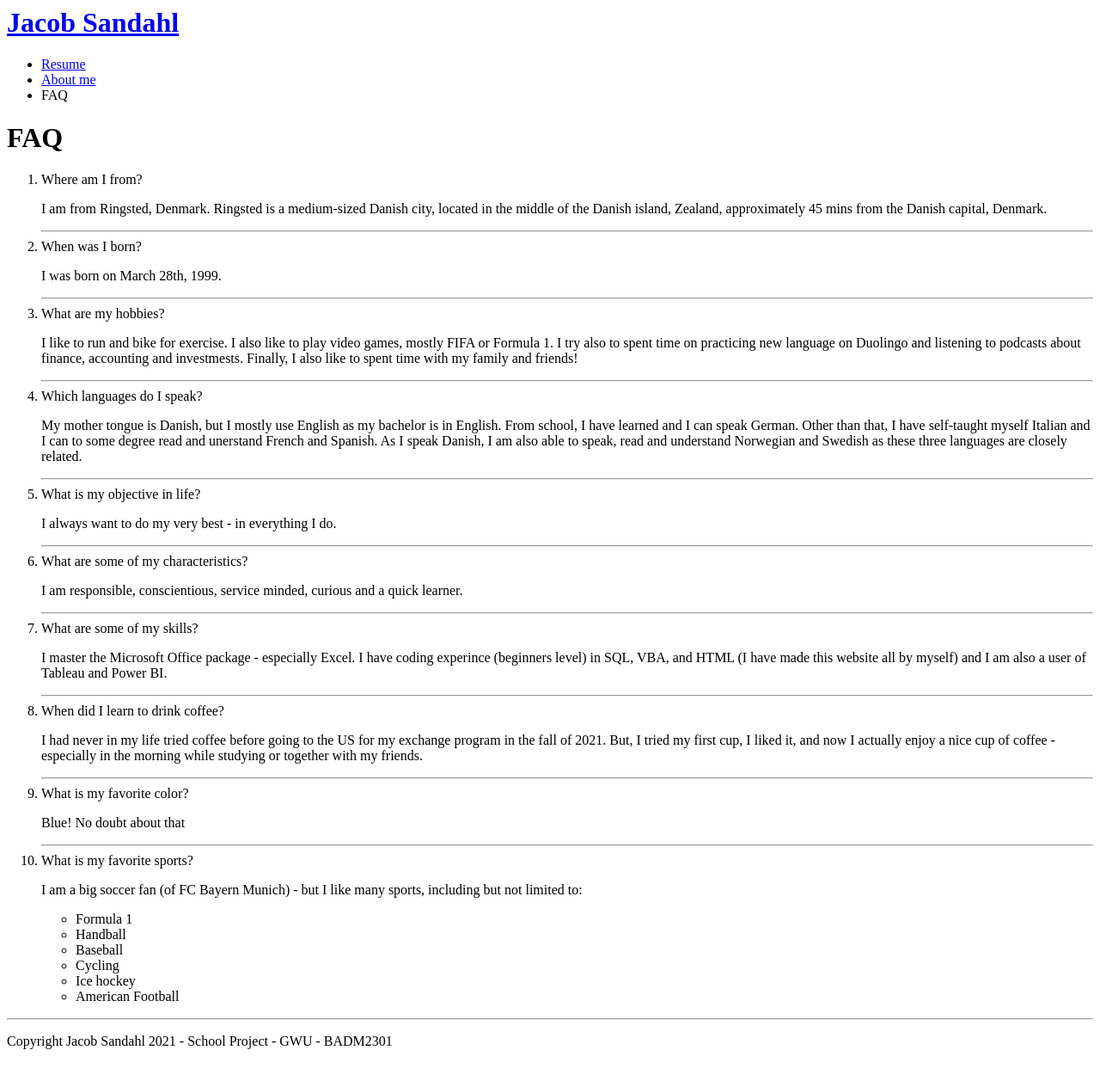
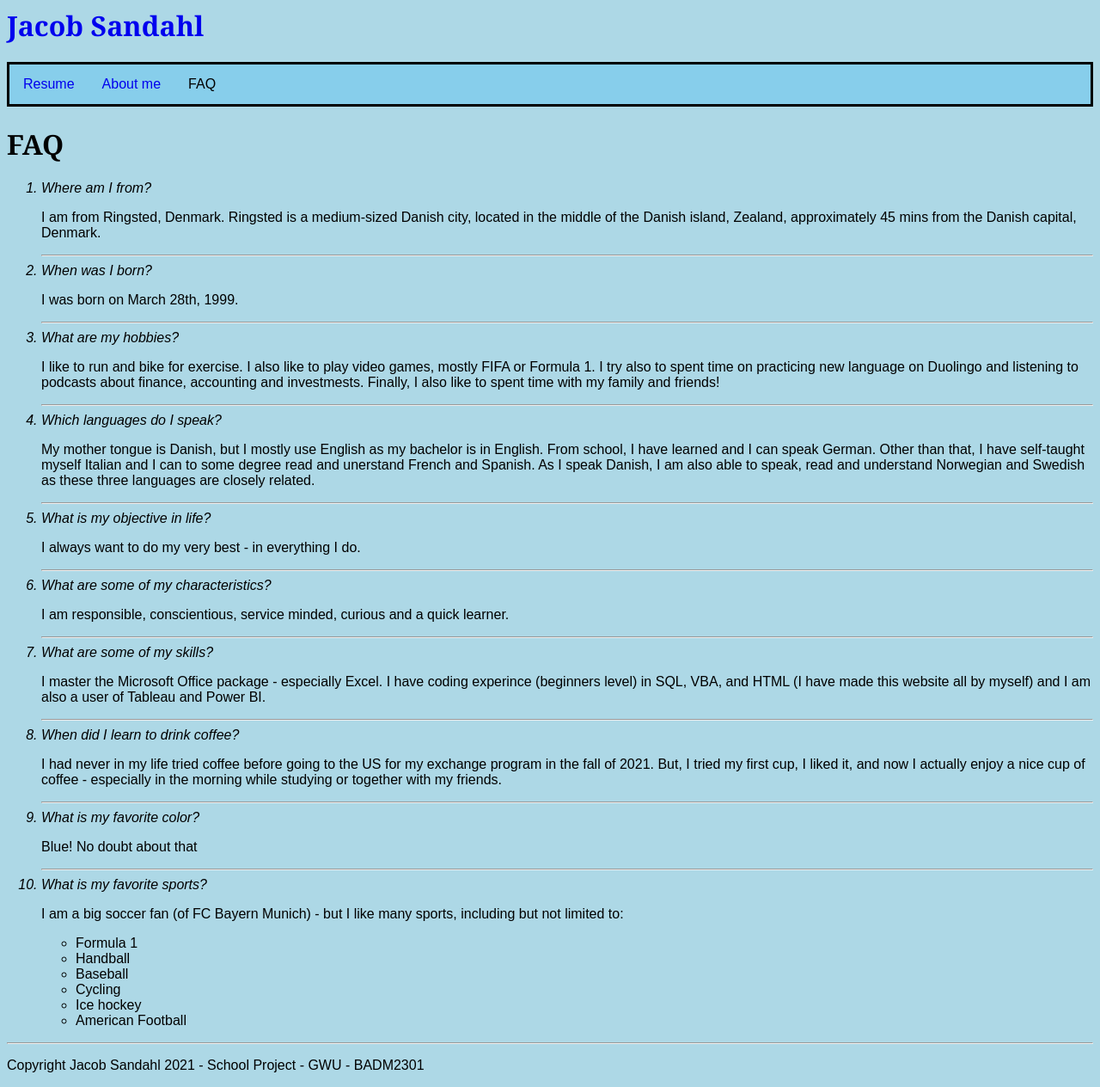
Before and after one commit to JacobWash/My-Website-Project, a plain HTML site: page thirdpage.html in a window 1280 px wide. Shown: the whole page at 86% size. Before the commit the page ends 1236 px from the top, so only its background shows below. Drawn offline with Linux system fonts and the light colour scheme.

Commit message:
Version 1.2
Include NavBar, first draft CSS. Missing Twitter Bootstarp and ensure mobile compatibility.

```diff
--- /dev/null
+++ b/mystyle.css
@@ -0,0 +1,46 @@
+header, body{
+    background-color: lightblue;
+    font-family: Georgia, 'Times New Roman', Times, serif;
+}
+
+p, li{font-family: Arial, Helvetica, sans-serif;
+}
+
+ul.Nav-Bar{
+    list-style-type: none;
+    margin: 0;
+    padding: 0;
+    overflow: hidden;
+    background-color: skyblue;
+    border-style: solid;
+    border-color: black;
+    text-decoration: none;
+}
+
+li.Nav-Bar1{
+    float: left;
+    display: block;
+    color: black;
+    text-align: center;
+    padding: 14px 16px;
+    text-decoration: none;
+}
+
+li.Nav-Bar1:hover {
+    background-color: lightblue;
+  }
+
+div.Resume1, div.Resume2, div.Resume3{
+    border-top-style: solid;
+    border-left-style: solid;
+    border-right-style: solid;
+    border-bottom-style: solid;
+}
+
+a:link{
+    text-decoration: none;
+}
+
+a:visited{
+    color: black;
+}
--- a/thirdpage.html
+++ b/thirdpage.html
@@ -1,5 +1,12 @@
 <html>
     <head>
+        <style>
+            li {
+                font-family: Arial, Helvetica, sans-serif;
+                font-style: italic;
+            }
+        </style>
+        <link rel="stylesheet" href="mystyle.css">
         <meta charset="utf-8">
         <title>Second page of website</title>
     </head>
@@ -8,32 +15,37 @@
         <header>
             <h1><a href="index.html">Jacob Sandahl</a></h1>
             <nav>
-                <ul>
-                    <li><a href="firstpage.html">Resume</a></li>
-                    <li><a href="secondpage.html">About me</a></li>
-                    <li>FAQ</li>
+                <ul class="Nav-Bar">
+                    <li class="Nav-Bar1" style="font-style: normal;"><a href="firstpage.html">Resume</a></li>
+                    <li class="Nav-Bar1" style="font-style: normal;"><a href="secondpage.html">About me</a></li>
+                    <li class="Nav-Bar1" style="font-style: normal;">FAQ</li>
                 </ul>
             </nav>
         </header>
 
         <main>
-            <header id="pagetop">
             <h1> FAQ </h1>
-            </header>
 
             <article>
                 <ol>
                     <li> Where am I from?</li>
-                <p> I am from Ringsted, Denmark. Ringsted is a medium-sized Danish city, located in the middle of the Danish island, Zealand, approximately 45 mins from the Danish capital, Denmark.</p>
+                    <p> I am from Ringsted, Denmark. Ringsted is a medium-sized Danish city, located in the middle of the
+                    Danish island, Zealand, approximately 45 mins from the Danish capital, Denmark.</p>
                     <hr>
                     <li> When was I born?</li>
                     <p> I was born on March 28th, 1999.</p>
                     <hr>
                     <li> What are my hobbies?</li>
-                <p> I like to run and bike for exercise. I also like to play video games, mostly FIFA or Formula 1. I try also to spent time on practicing new language on Duolingo and listening to podcasts about finance, accounting and investmests. Finally, I also like to spent time with my family and friends!</p>
+                    <p> I like to run and bike for exercise. I also like to play video games, mostly FIFA or Formula 1. I
+                    try also to spent time on practicing new language on Duolingo and listening to podcasts about
+                    finance, accounting and investmests. Finally, I also like to spent time with my family and friends!
+                    </p>
                     <hr>
                     <li> Which languages do I speak?</li>
-                <p> My mother tongue is Danish, but I mostly use English as my bachelor is in English. From school, I have learned and I can speak German. Other than that, I have self-taught myself Italian and I can to some degree read and unerstand French and Spanish. As I speak Danish, I am also able to speak, read and understand Norwegian and Swedish as these three languages are closely related.</p>
+                    <p> My mother tongue is Danish, but I mostly use English as my bachelor is in English. From school, I
+                    have learned and I can speak German. Other than that, I have self-taught myself Italian and I can to
+                    some degree read and unerstand French and Spanish. As I speak Danish, I am also able to speak, read
+                    and understand Norwegian and Swedish as these three languages are closely related.</p>
                     <hr>
                     <li> What is my objective in life?</li>
                     <p> I always want to do my very best - in everything I do.</p>
@@ -42,23 +54,28 @@
                     <p> I am responsible, conscientious, service minded, curious and a quick learner.</p>
                     <hr>
                     <li> What are some of my skills?</li>
-                <p> I master the Microsoft Office package - especially Excel. I have coding experince (beginners level) in SQL, VBA, and HTML (I have made this website all by myself) and I am also a user of Tableau and Power BI. </p>
+                    <p> I master the Microsoft Office package - especially Excel. I have coding experince (beginners level)
+                    in SQL, VBA, and HTML (I have made this website all by myself) and I am also a user of Tableau and
+                    Power BI. </p>
                     <hr>
                     <li> When did I learn to drink coffee?</li>
-                <p> I had never in my life tried coffee before going to the US for my exchange program in the fall of 2021. But, I tried my first cup, I liked it, and now I actually enjoy a nice cup of coffee - especially in the morning while studying or together with my friends.</p>
+                    <p> I had never in my life tried coffee before going to the US for my exchange program in the fall of
+                    2021. But, I tried my first cup, I liked it, and now I actually enjoy a nice cup of coffee -
+                    especially in the morning while studying or together with my friends.</p>
                     <hr>
                     <li> What is my favorite color?</li>
                     <p> Blue! No doubt about that</p>
                     <hr>
                     <li> What is my favorite sports?</li>
-                <p> I am a big soccer fan (of FC Bayern Munich) - but I like many sports, including but not limited to:</p>
+                    <p> I am a big soccer fan (of FC Bayern Munich) - but I like many sports, including but not limited to:
+                    </p>
                     <ul>
-                    <li> Formula 1</li>
-                    <li> Handball</li>
-                    <li> Baseball</li>
-                    <li> Cycling</li>
-                    <li> Ice hockey</li>
-                    <li> American Football</li>
+                        <li style="font-style: normal" ;> Formula 1</li>
+                        <li style="font-style: normal" ;> Handball</li>
+                        <li style="font-style: normal" ;> Baseball</li>
+                        <li style="font-style: normal" ;> Cycling</li>
+                        <li style="font-style: normal" ;> Ice hockey</li>
+                        <li style="font-style: normal" ;> American Football</li>
                     </ul>
                 </ol>
             </article>
```
Also changed, not shown: firstpage.html (+12 -7 lines), index.html (+6 -7 lines), secondpage.html (+7 -8 lines). Lines whose indentation alone changed are shown as unchanged.
